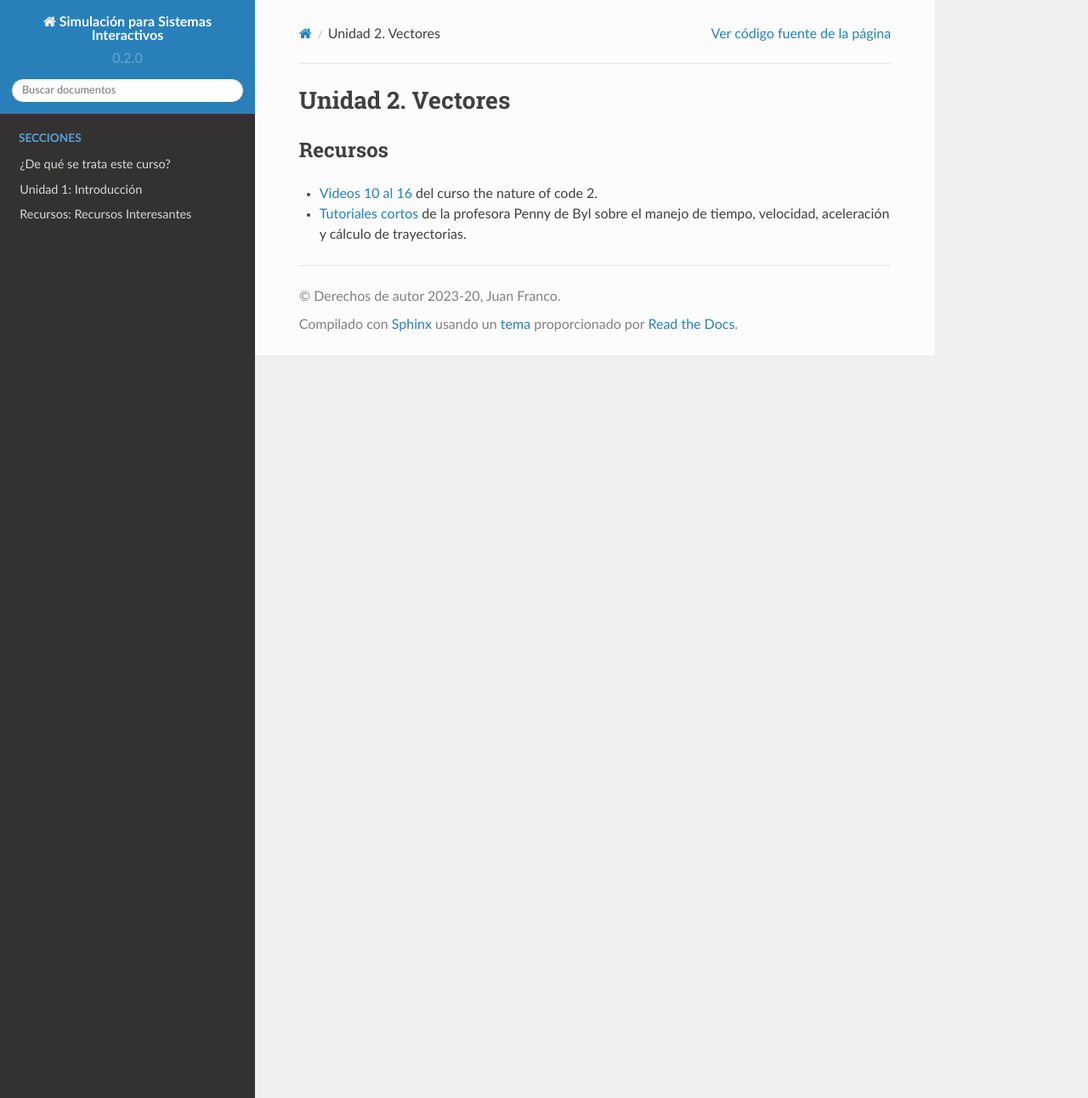
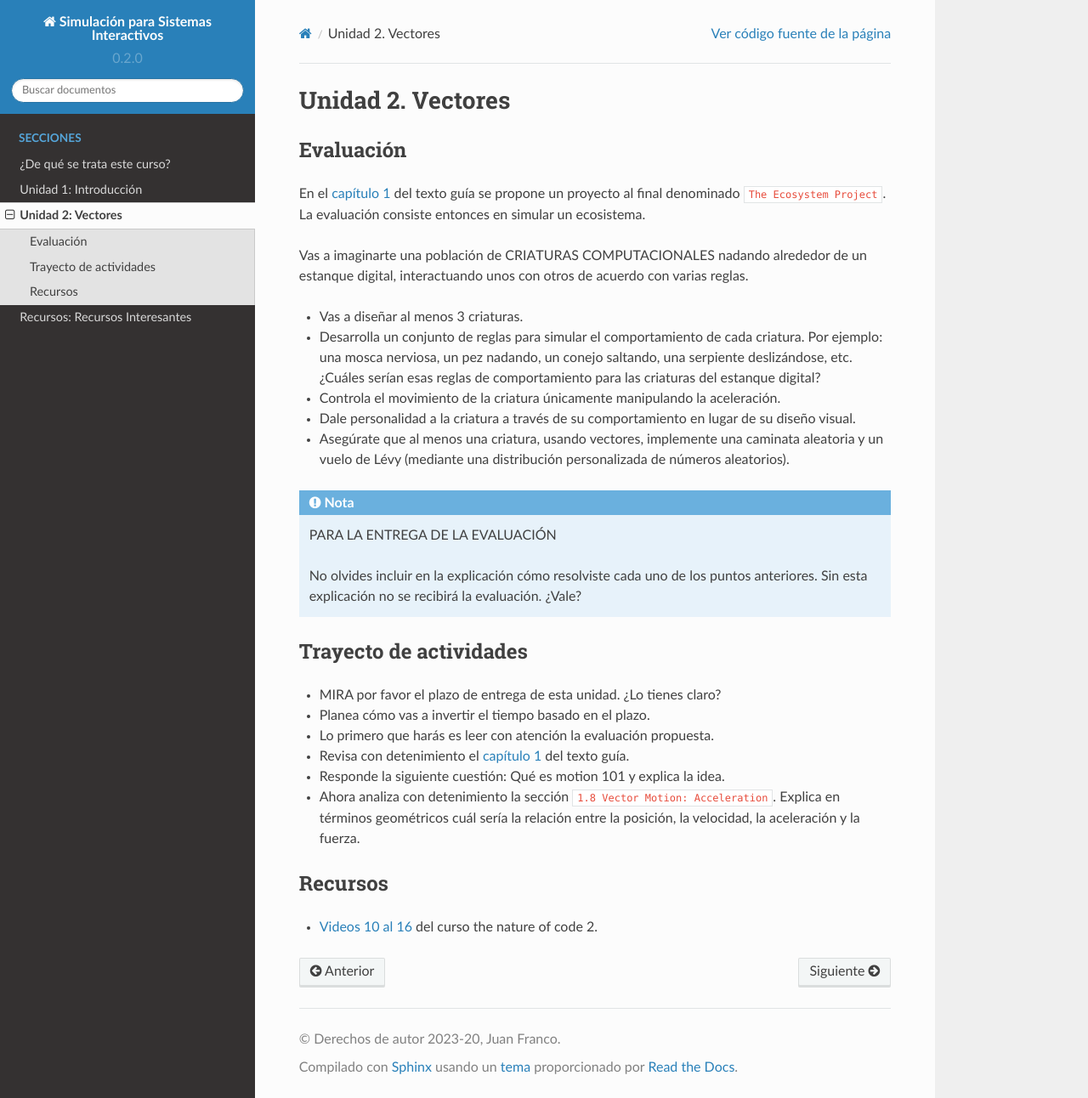
Before and after one commit to mgarcial/SimulacionInteractivos, a Sphinx documentation site: the page built from docs/_unidad2/unidad2.rst, in a window 1280 px wide and 1292 px high. Shown: the whole window at 85% size. Built offline with Sphinx 7.4.7 and the Read the Docs theme 2.0.0, drawn with Linux system fonts in a browser that asks for light colours.

Commit message:
Add Unit 2

```diff
--- a/docs/_recursos/recursos.rst
+++ b/docs/_recursos/recursos.rst
@@ -63,6 +63,8 @@ Sitios
 * `Use math to solve problems in Unity with C# <https://www.habrador.com/tutorials/math/>`__.
 * `A community maintained Python library for creating mathematical animations <https://www.manim.community/>`__.
 * `CHROME MUSIC LAB <https://musiclab.chromeexperiments.com/Experiments>`__.
+* `Tutoriales cortos <https://learn.unity.com/project/the-physics-of-ai>`__ de la profesora
+  Penny de Byl sobre el manejo de tiempo, velocidad, aceleración y cálculo de trayectorias.
 
 Videos
 --------
--- a/docs/_unidad1/unidad1.rst
+++ b/docs/_unidad1/unidad1.rst
@@ -16,7 +16,7 @@ Trayecto de actividades
 ------------------------
 
 * MIRA por favor el plazo de entrega de esta unidad. ¿Lo tienes claro?
-* Plena cómo vas a invertir el tiempo basado en el plazo.
+* Planea cómo vas a invertir el tiempo basado en el plazo.
 * Lo primero que harás es leer con atención la evaluación propuesta.
 * Luego vas a revisar la unidad introductoria del texto guía. Allí encontrarás
   la información que necesitas para resolver el problema. Ten presente que el texto
--- a/docs/_unidad2/unidad2.rst
+++ b/docs/_unidad2/unidad2.rst
@@ -1,10 +1,47 @@
 Unidad 2. Vectores
 =======================================
+
+Evaluación
+-----------
+
+En el `capítulo 1 <https://natureofcodeunity.com/chapterone.html>`__ del texto
+guía se propone un proyecto al final denominado ``The Ecosystem Project``. La
+evaluación consiste entonces en simular un ecosistema.
+
+Vas a imaginarte una población de CRIATURAS COMPUTACIONALES nadando alrededor
+de un estanque digital, interactuando unos con otros de acuerdo con varias reglas.
+
+* Vas a diseñar al menos 3 criaturas.
+* Desarrolla un conjunto de reglas para simular el comportamiento de cada criatura.
+  Por ejemplo: una mosca nerviosa, un pez nadando, un conejo saltando, una
+  serpiente deslizándose, etc. ¿Cuáles serían esas reglas de comportamiento para
+  las criaturas del estanque digital?
+* Controla el movimiento de la criatura únicamente manipulando la aceleración.
+* Dale personalidad a la criatura a través de su comportamiento en lugar de su diseño
+  visual.
+* Asegúrate que al menos una criatura, usando vectores, implemente una caminata aleatoria
+  y un vuelo de Lévy (mediante una distribución personalizada de números aleatorios).
+
+.. note:: PARA LA ENTREGA DE LA EVALUACIÓN
+
+  No olvides incluir en la explicación cómo resolviste cada uno de los puntos anteriores.
+  Sin esta explicación no se recibirá la evaluación. ¿Vale?
+
+Trayecto de actividades
+------------------------
+
+* MIRA por favor el plazo de entrega de esta unidad. ¿Lo tienes claro?
+* Planea cómo vas a invertir el tiempo basado en el plazo.
+* Lo primero que harás es leer con atención la evaluación propuesta.
+* Revisa con detenimiento el `capítulo 1 <https://natureofcodeunity.com/chapterone.html>`__ del
+  texto guía.
+* Responde la siguiente cuestión: Qué es motion 101 y explica la idea.
+* Ahora analiza con detenimiento la sección ``1.8 Vector Motion: Acceleration``. Explica
+  en términos geométricos cuál sería la relación entre la posición, la velocidad, la aceleración
+  y la fuerza.
 
 Recursos
 ----------------------
 
 * `Videos 10 al 16 <https://youtube.com/playlist?list=PLRqwX-V7Uu6ZV4yEcW3uDwOgGXKUUsPOM>`__
   del curso the nature of code 2.
-* `Tutoriales cortos <https://learn.unity.com/project/the-physics-of-ai>`__ de la profesora
-  Penny de Byl sobre el manejo de tiempo, velocidad, aceleración y cálculo de trayectorias.
--- a/docs/index.rst
+++ b/docs/index.rst
@@ -14,10 +14,10 @@ Créditos y horas totales del curso: 2 créditos - 96 horas totales
 
    ¿De qué se trata este curso? <_intro/intro>
    Unidad 1: Introducción <_unidad1/unidad1>
+   Unidad 2: Vectores <_unidad2/unidad2>
    Recursos: Recursos Interesantes <_recursos/recursos>
 
 ..
-   Unidad 2: Vectores <_unidad2/unidad2>
    Unidad 3: Fuerzas <_unidad3/unidad3>
    Unidad 4: Oscilaciones <_unidad4/unidad4>
    Unidad 5: Sistemas de partículas <_unidad5/unidad5>
```
